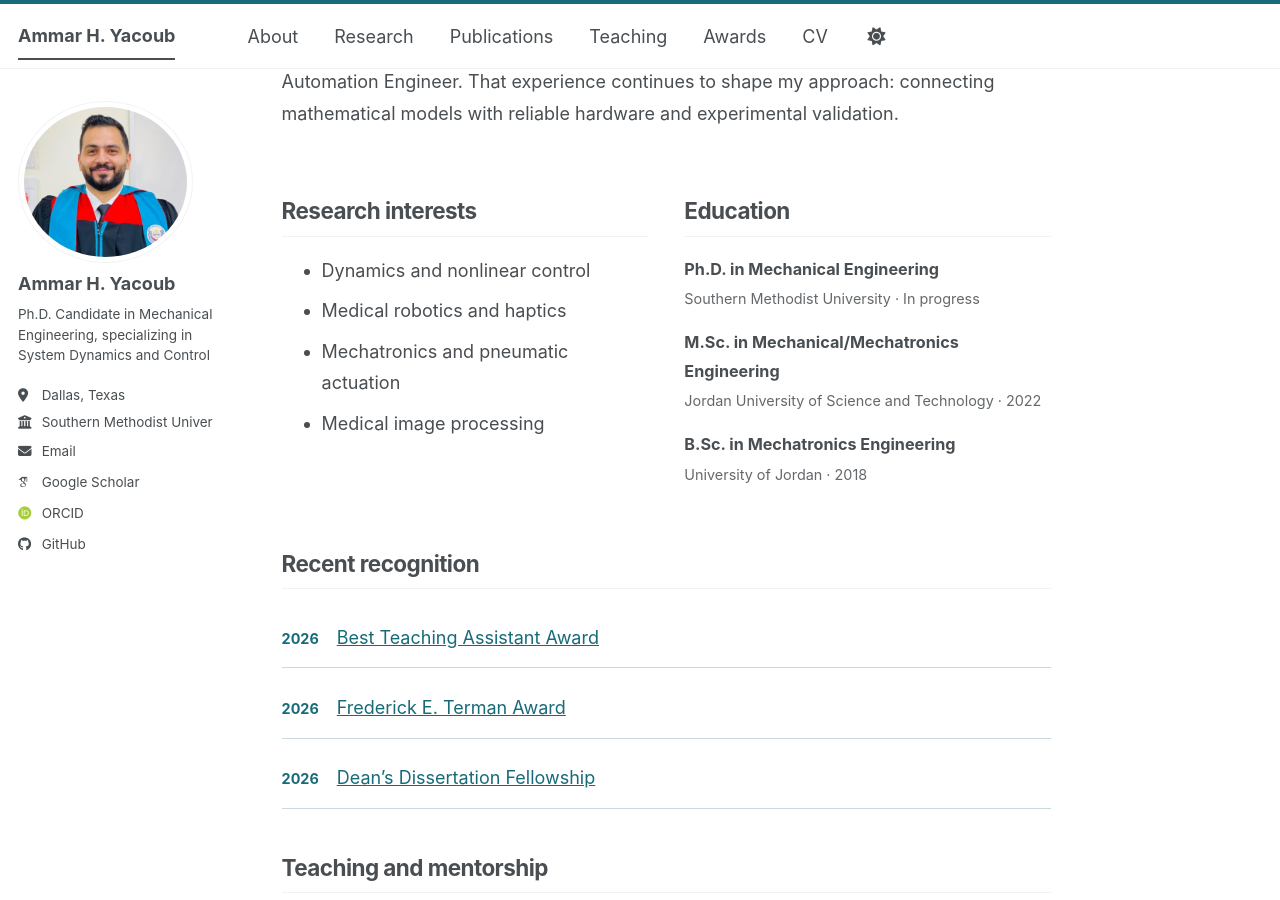
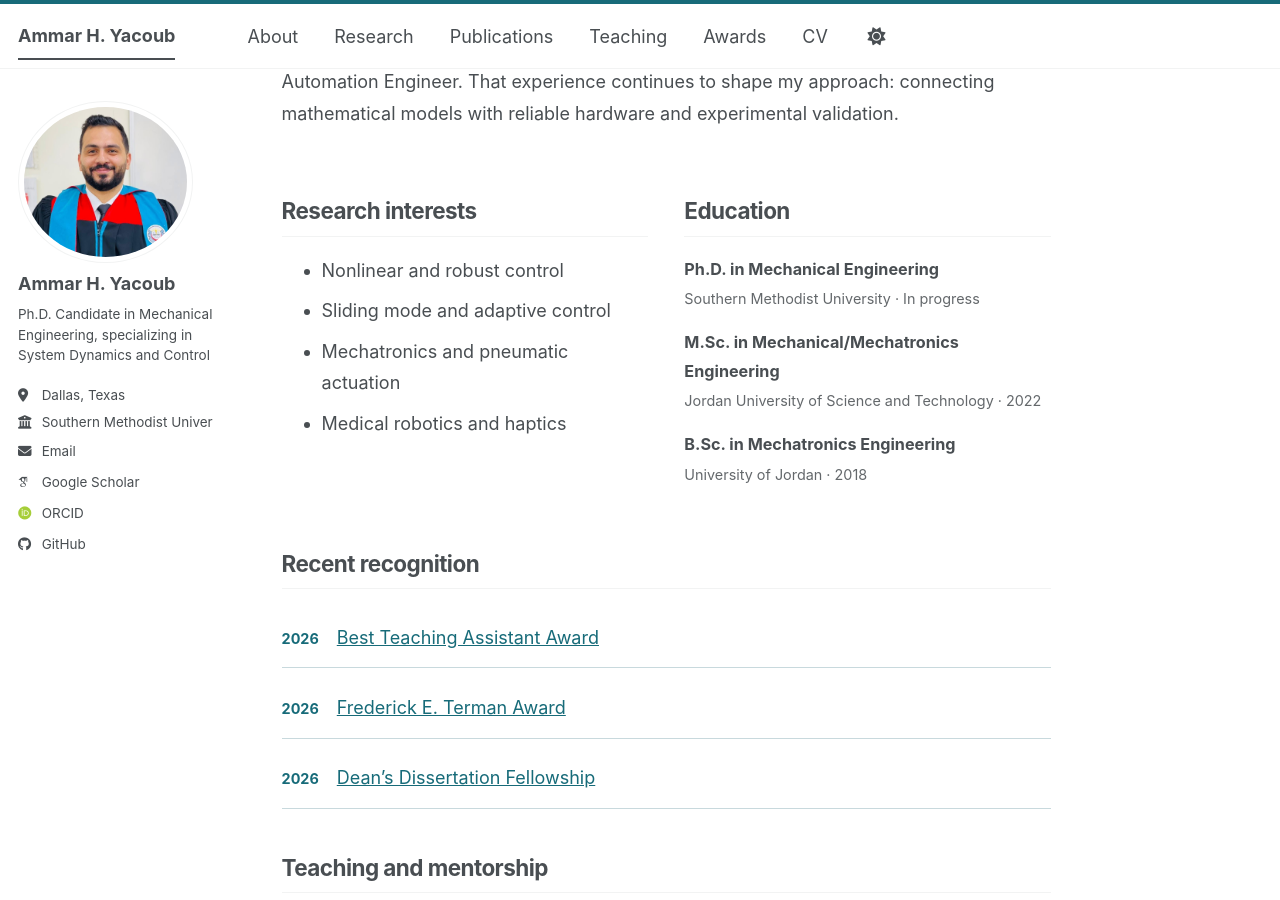
Before and after one commit to AmmarYacoub/AmmarYacoub.github.io, a Jekyll site: the page built from _pages/about.md, in a window 1280 px wide and 900 px high, scrolled down 689 px. Built offline with Jekyll 4.4.1, drawn with Linux system fonts in a browser that asks for light colours; some web fonts are replaced; a script bundle is joined from its source files by our own code; library files that are not in the unit come from our copies.

Commit message:
Revise research interests in about.md
Updated research interests to reflect current focus areas.

```diff
--- a/_pages/about.md
+++ b/_pages/about.md
@@ -27,10 +27,10 @@ Before my doctoral research, I gained more than five years of industry experienc
 
 ## Research interests
 
-- Dynamics and nonlinear control
+- Nonlinear and robust control
+- Sliding mode and adaptive control
+- Mechatronics and pneumatic actuation
 - Medical robotics and haptics
-- Mechatronics and pneumatic actuation
-- Medical image processing
 
 </section>
 <section markdown="1">
```
